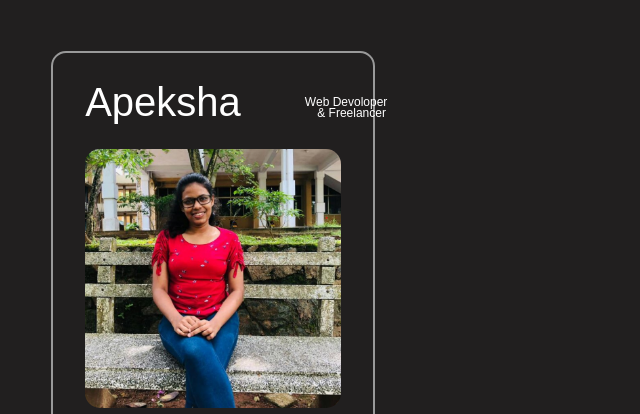
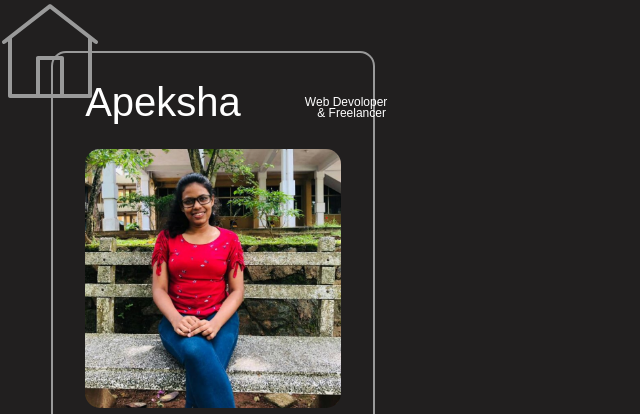
Before and after one commit to Apeksha-Badges/TechTrove, a plain HTML site: page index.html in a window 1280 px wide. Shown: the top 414 px of the page, without its empty margins (0-640 px from the left). Drawn offline with Linux system fonts and the light colour scheme.

Commit message:
Add links to pages

```diff
--- a/index.html
+++ b/index.html
@@ -31,6 +31,13 @@
             </div>
             <button>HIRE ME ! </button>
         </div>
+        <div class="links">
+            <a href="">
+                <svg xmlns="http://www.w3.org/2000/svg" x="0px" y="0px" width="100" height="100" viewBox="0,0,256,256">
+                <g fill="#999999" fill-rule="nonzero" stroke="none" stroke-width="1" stroke-linecap="butt" stroke-linejoin="miter" stroke-miterlimit="10" stroke-dasharray="" stroke-dashoffset="0" font-family="none" font-weight="none" font-size="none" text-anchor="none" style="mix-blend-mode: normal"><g transform="scale(5.12,5.12)"><path d="M24.96094,2.10156c-0.20852,0.00805 -0.4093,0.08112 -0.57422,0.20898l-23,17.90039c-0.29773,0.21363 -0.45479,0.57298 -0.40934,0.93659c0.04544,0.36361 0.28611,0.67326 0.62726,0.80704c0.34115,0.13378 0.72815,0.07028 1.00865,-0.16551l1.38672,-1.08008v27.29102c0.00006,0.55226 0.44774,0.99994 1,1h13.83203c0.10799,0.01785 0.21818,0.01785 0.32617,0h11.67383c0.10799,0.01785 0.21818,0.01785 0.32617,0h13.8418c0.55226,-0.00006 0.99994,-0.44774 1,-1v-27.29102l1.38672,1.08008c0.2805,0.23579 0.6675,0.2993 1.00865,0.16551c0.34115,-0.13378 0.58181,-0.44343 0.62726,-0.80704c0.04544,-0.36362 -0.11161,-0.72297 -0.40935,-0.93659l-23,-17.90039c-0.18607,-0.14428 -0.41707,-0.21828 -0.65234,-0.20898zM25,4.36719l19,14.78711v27.8457h-12v-18c-0.00006,-0.55226 -0.44774,-0.99994 -1,-1h-12c-0.55226,0.00006 -0.99994,0.44774 -1,1v18h-12v-27.8457zM20,30h10v17h-10z"></path></g></g>
+                </svg>
+            </a>
+        </div>
     </div>
 </body>
 </html>
```
